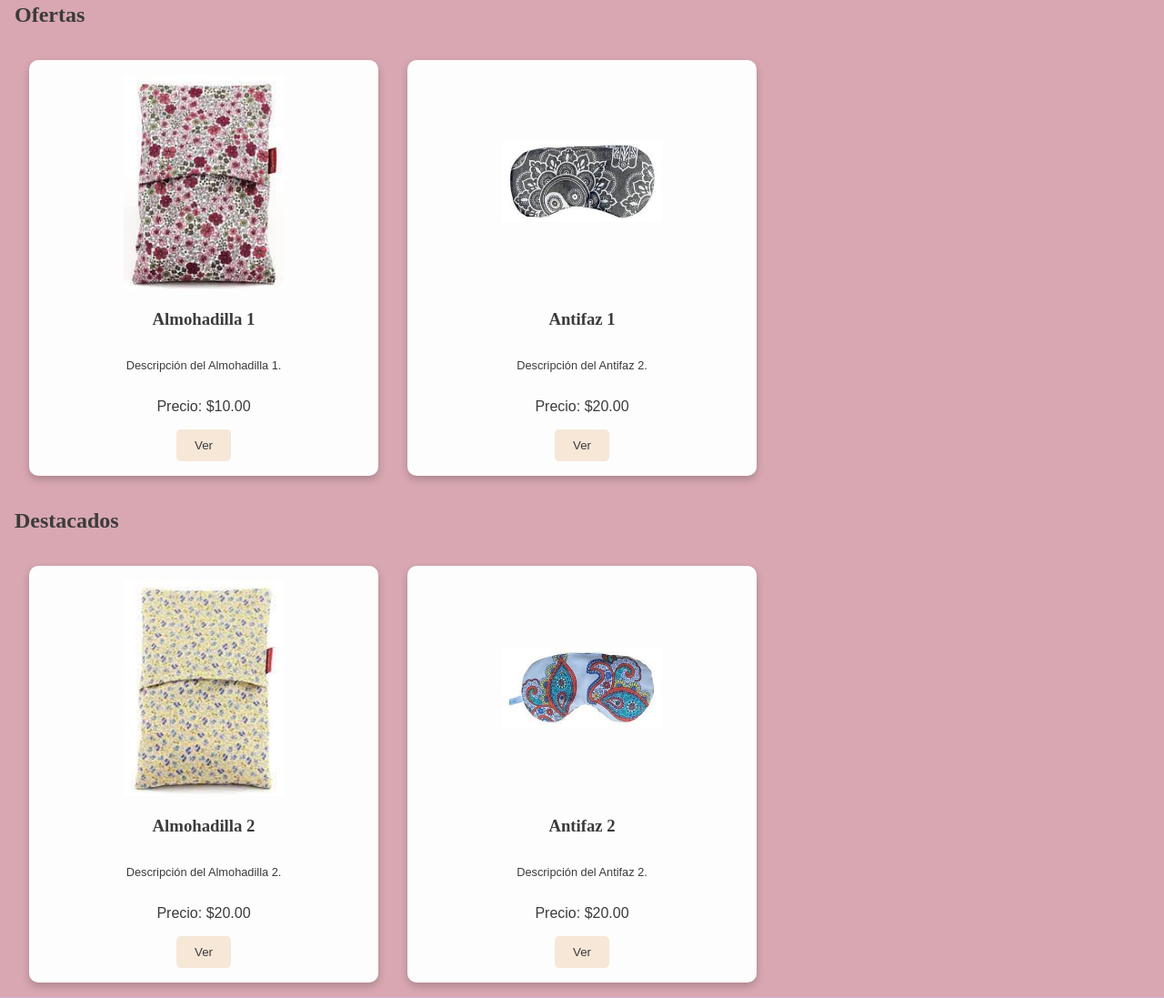
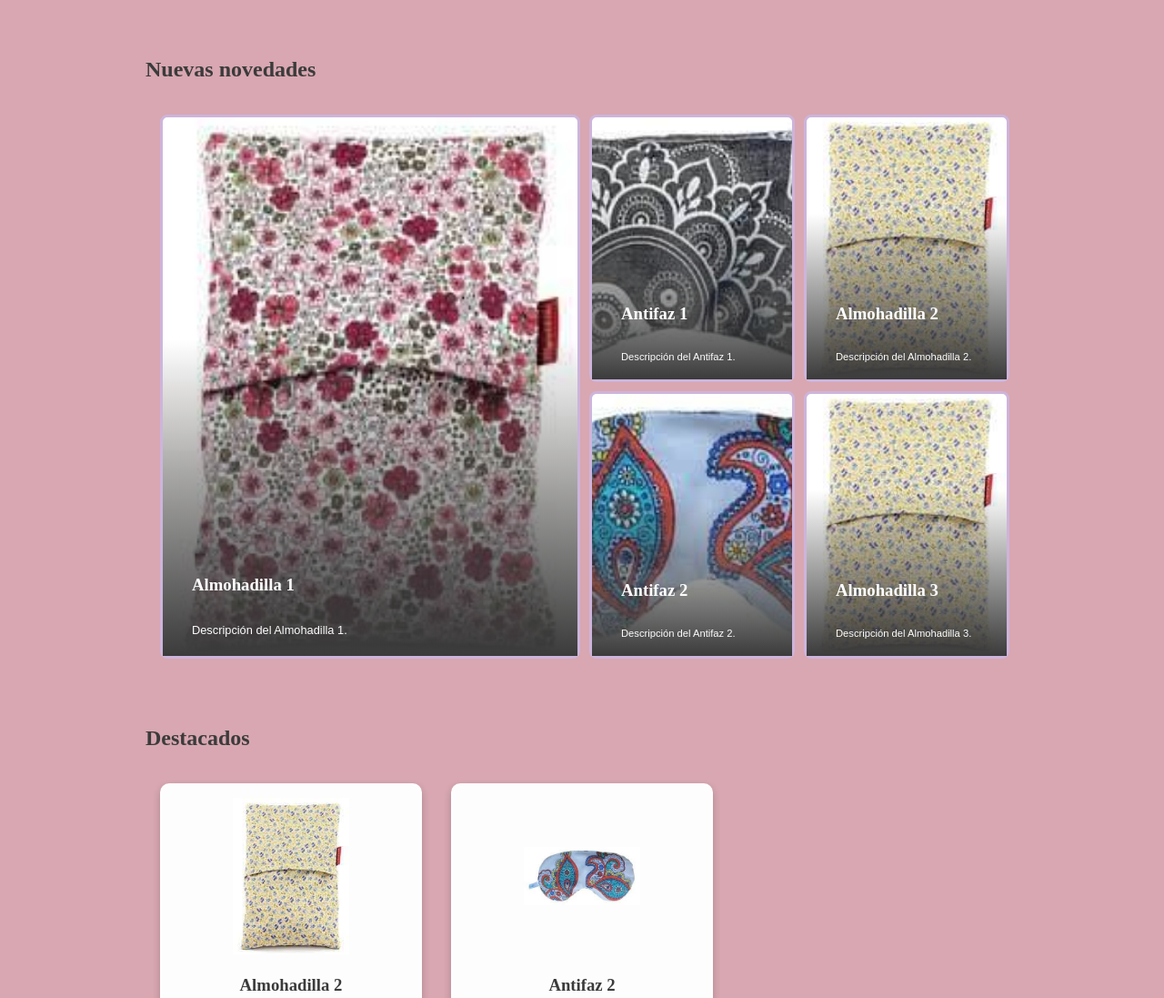
Before and after one commit to RodrigoFernandez/yogaenequilibrio, a plain HTML site: page index.html in a window 1280 px wide. Shown: the part 309-1406 px from the top of the page at 91% size. Drawn offline with Linux system fonts and the light colour scheme; files whose address does not match are found by name.

Commit message:
Agregado de campo cantidad y total en el carrito de compras. Agregado de modal en el listado de productos. Modificación de página principal (Falta mejorar).

```diff
--- a/index.html
+++ b/index.html
@@ -38,35 +38,50 @@
         </header>
 
         <main class="principal">
-            <section class="ofertas">
-                <h2>Ofertas</h2>
-                <div class="listado-productos">
-                    <article class="producto-card">
-                        <div class="imagen-card">
-                            <img src="img/productos/almohadilla_001.jpg" alt="Almohadilla 1">
+            <section class="novedades">
+                <h2>Nuevas novedades</h2>
+
+                <div class="imagenes-grilla">
+                    <a class="imagen-grid-col-2 imagen-grid-row-2">
+                        <div class="imagen-grid-info" style="background-image: url('img/productos/almohadilla_001.jpg');">
+                            <div class="imagen-grid-info-descripcion">
+                                <h3>Almohadilla 1</h3>
+                                <p>Descripción del Almohadilla 1.</p>
+                            </div>
                         </div>
-                        <div class="cuerpo-card">
-                            <h3>Almohadilla 1</h3>
-                            <p class="descripcion-cuerpo-card">Descripción del Almohadilla 1.</p>
-                            <p>Precio: $10.00</p>
+                    </a>
+                    <a>
+                        <div class="imagen-grid-info" style="background-image: url('img/productos/antifaz_001.jpg');">
+                            <div class="imagen-grid-info-descripcion">
+                                <h3>Antifaz 1</h3>
+                                <p>Descripción del Antifaz 1.</p>
+                            </div>
                         </div>
-                        <div class="botonera-card">
-                            <button type="button" class="boton">Ver</button>
+                    </a>
+                    <a>
+                        <div class="imagen-grid-info" style="background-image: url('img/productos/almohadilla_002.jpg');">
+                            <div class="imagen-grid-info-descripcion">
+                                <h3>Almohadilla 2</h3>
+                                <p>Descripción del Almohadilla 2.</p>
+                            </div>
                         </div>
-                    </article>
-                    <article class="producto-card">
-                        <div class="imagen-card">
-                            <img src="img/productos/antifaz_001.jpg" alt="Antifaz 2">
+                    </a>
+                    <a>
+                        <div class="imagen-grid-info" style="background-image: url('img/productos/antifaz_002.jpg');">
+                            <div class="imagen-grid-info-descripcion">
+                                <h3>Antifaz 2</h3>
+                                <p>Descripción del Antifaz 2.</p>
+                            </div>
                         </div>
-                        <div class="cuerpo-card">
-                            <h3>Antifaz 1</h3>
-                            <p class="descripcion-cuerpo-card">Descripción del Antifaz 2.</p>
-                            <p>Precio: $20.00</p>
+                    </a>
+                    <a>
+                        <div class="imagen-grid-info" style="background-image: url('img/productos/almohadilla_003.jpg');">
+                            <div class="imagen-grid-info-descripcion">
+                                <h3>Almohadilla 3</h3>
+                                <p>Descripción del Almohadilla 3.</p>
+                            </div>
                         </div>
-                        <div class="botonera-card">
-                            <button type="button" class="boton">Ver</button>
-                        </div>
-                    </article>
+                    </a>
                 </div>
             </section>
             <section class="destacados">
--- a/styles/carrito.css
+++ b/styles/carrito.css
@@ -63,7 +63,7 @@
     margin: 0.5em;
 }
 
-.precio-card-td {
+.precio-card-td, .total-card-td {
     text-align: right;
     padding: 0.5em;
     margin: 0.5em;
--- a/styles/inicial.css
+++ b/styles/inicial.css
@@ -1,12 +1,92 @@
-.ofertas {
+.novedades {
     background-color: var(--color-fondo-section);
-    margin-left: 1em;
-    margin-right: 1em;
-
+    margin-left: 10em;
+    margin-right: 10em;
+    margin-top: 5em;
 }
 
 .destacados {
     background-color: var(--color-fondo-section);
-    margin-left: 1em;
-    margin-right: 1em;
+    margin-left: 10em;
+    margin-right: 10em;
+    margin-top: 4em;
+    margin-bottom: 5em;
 }
+
+.imagenes-grilla {
+    --num-cols: 4;
+    --row-height: 18em;
+
+    box-sizing: border-box;
+    padding: 1em;
+    display: grid;
+    grid-template-columns: repeat(var(--num-cols), 1fr);
+    grid-auto-rows: var(--row-height);
+    gap: 1em;
+}
+
+.imagenes-grilla > a > img {
+    width: 100%;
+    height: 100%;
+    object-fit: cover;
+    border-radius: 0.5em;
+    background-color: var(--color-fondo-header-footer);
+    border: 0.2em solid var(--color-fondo-header-footer);
+
+}
+
+.imagen-grid-info {
+    /*background-image: url("../img/productos/almohadilla_001.jpg");*/
+    background-position: center center;
+    background-repeat: no-repeat;
+    background-size: cover;
+    width: 100%;
+    height: 100%;
+    border-radius: 0.5em;
+    border: 0.2em solid var(--color-fondo-header-footer);
+    display: flex;
+    flex-direction: column-reverse;
+}
+
+a:hover > .imagen-grid-info {
+    border: 0.4em solid var(--color-fondo-header-footer);
+}
+
+.imagen-grid-info-descripcion {
+    padding-top: 5em;
+    padding-left: 2em;
+    padding-right: 2em;
+    padding-bottom: 0.5em;
+    color: var(--color-fondo);
+    background: linear-gradient(to top, var(--color-texto), rgba(2, 2, 2, 0));
+    display: flex;
+    flex-direction: column;
+}
+
+.imagen-grid-info-descripcion > p {
+    font-size: 0.7em;
+}
+
+.imagen-grid-row-2 > .imagen-grid-info > .imagen-grid-info-descripcion {
+    padding-top: 15em;
+}
+
+.imagen-grid-row-2 > .imagen-grid-info > .imagen-grid-info-descripcion > p {
+    font-size: 0.8em;
+}
+
+.imagen-grid-col-2 {
+    grid-column: span 2;
+}
+
+.imagen-grid-row-2 {
+    grid-row: span 2;
+}
+
+@media screen and (max-width: 768px) {
+    .imagenes-grilla {
+        --num-cols: 4;
+        --row-height: 12em;
+    }
+
+}
```
Also changed, not shown: pages/carrito.html (+22 -0 lines), pages/productos.html (+17 -1 lines), img/productos/almohadilla_003.jpg (added).
